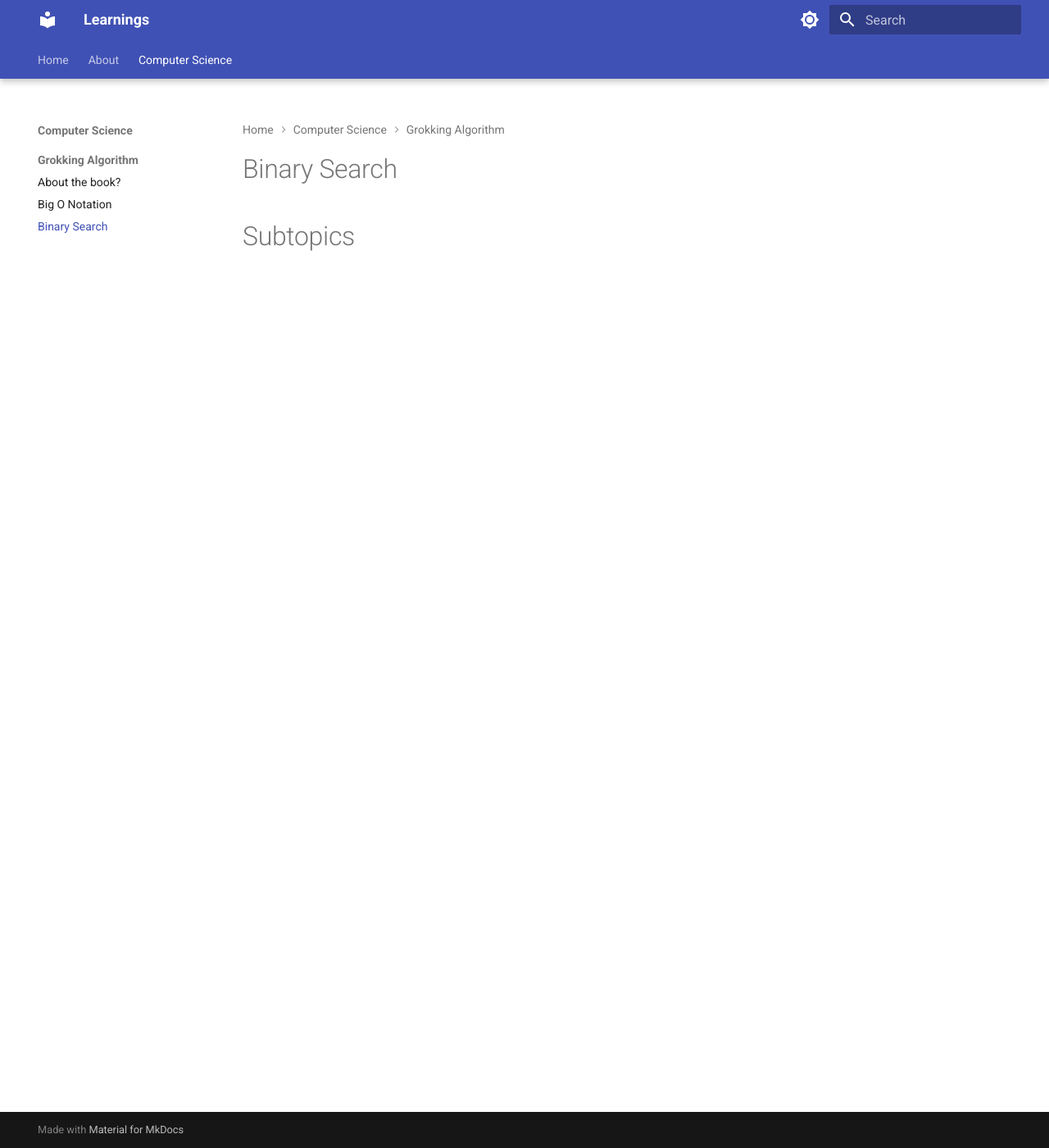
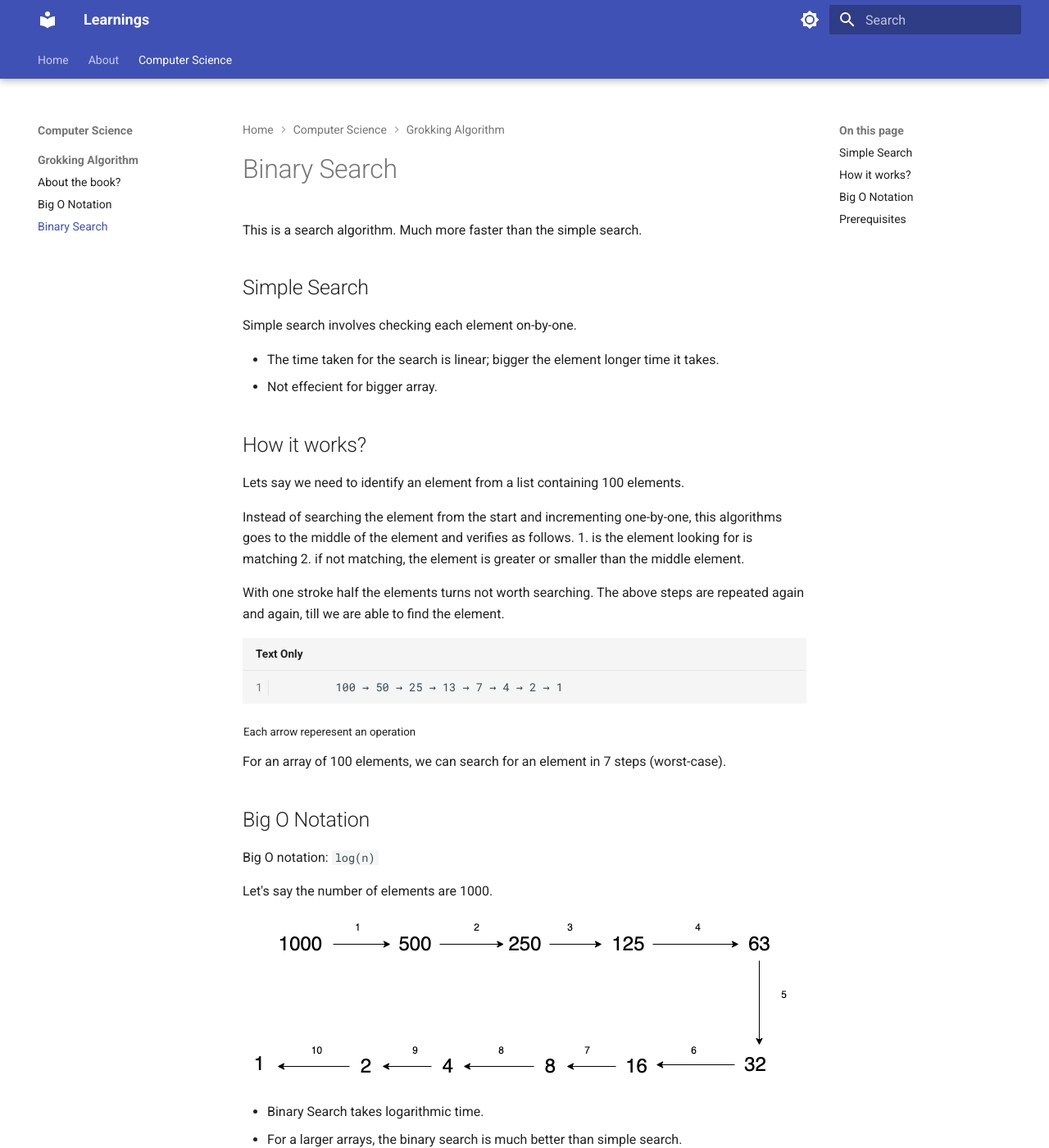
Before and after one commit to dheepakg/learnings, an MkDocs documentation site: the page built from docs/com-sci/algorithms/binary-search.md, in a window 1280 px wide and 1400 px high. Shown: the whole window at 82% size. Built offline with MkDocs 1.6.1 and Material for MkDocs 9.7.7, drawn with Linux system fonts in a browser that asks for light colours; comment, search, counter and statistics services are not loaded; some of the changed text lies outside the part shown.

Commit message:
Added binary search

```diff
--- a/docs/com-sci/algorithms/binary-search.md
+++ b/docs/com-sci/algorithms/binary-search.md
@@ -1,3 +1,46 @@
 # Binary Search
+<!-- What is  -->
 
-# Subtopics
+This is a search algorithm. Much more faster than the simple search.
+
+## Simple Search
+
+Simple search involves checking each element on-by-one.
+
+- The time taken for the search is linear; bigger the element longer time it takes.
+- Not effecient for bigger array.
+
+<!-- How it works -->
+
+## How it works?
+Lets say we need to identify an element from a list containing 100 elements.
+
+Instead of searching the element from the start and incrementing one-by-one, this algorithms goes to the middle of the element and verifies as follows.
+1. is the element looking for is matching
+2. if not matching, the element is greater or smaller than the middle element.
+
+With one stroke half the elements turns not worth searching. The above steps are repeated again and again, till we are able to find the element.
+
+            100 → 50 → 25 → 13 → 7 → 4 → 2 → 1
+
+<sub>Each arrow reperesent an operation</su>
+
+For an array of 100 elements, we can search for an element in 7 steps (worst-case).
+
+## Big O Notation
+
+Big O notation: `log(n)`
+
+Let's say the number of elements are 1000.
+
+![Searching an element from array of 1000 elements](binary-search.drawio.png)
+
+
+- Binary Search takes logarithmic time.
+- For a larger arrays, the binary search is much better than simple search.
+
+<!-- Prerequisites -->
+
+## Prerequisites
+
+The algorithm wants the list elements to be in **sorted**.
```
Also changed, not shown: docs/com-sci/algorithms/binary-search.drawio.png (added).
